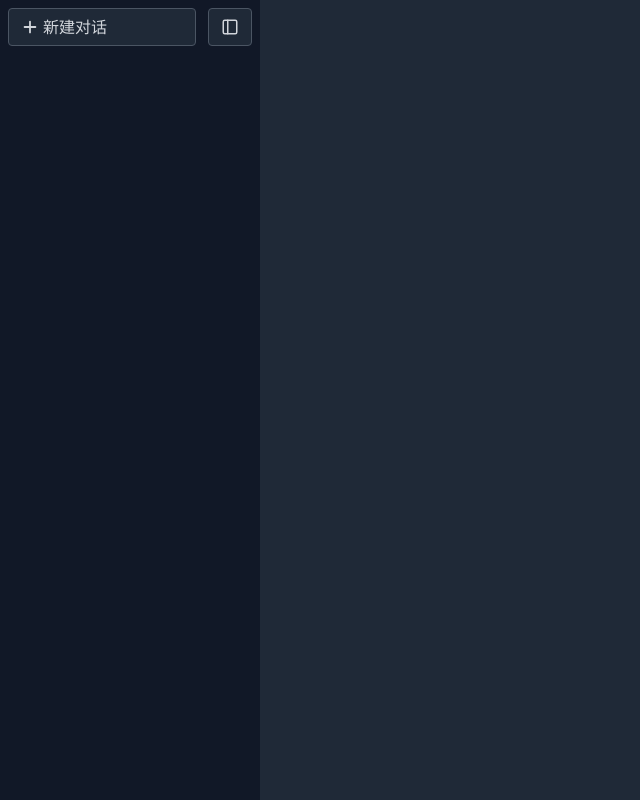
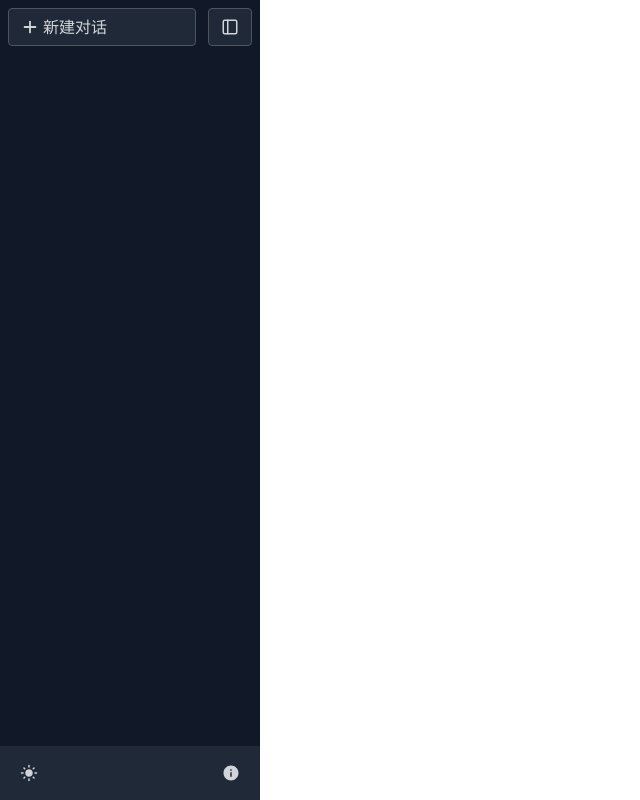
Before and after one commit to Naeko-sauce/chat, a Next.js app: page / in a window 1280 px wide. Shown: the whole page, without its empty margins (0-640 px from the left). Built offline with nearby package versions, Linux system fonts and the light colour scheme.

Commit message:
完成黑白切换

```diff
--- a/app/layout.tsx
+++ b/app/layout.tsx
@@ -17,7 +17,7 @@ export default function RootLayout({
 }>) {
   return (
     <html lang="en">
-      <body className="dark"> <AppContextProvider>{children}</AppContextProvider></body>
+      <body > <AppContextProvider>{children}</AppContextProvider></body>
     </html>
   );
 }
--- a/app/page.tsx
+++ b/app/page.tsx
@@ -1,11 +1,12 @@
 "use client"
 import Navigation from "@/components/home/Navigation";
 import Main from "@/components/home/Main/idex";
+import { useAppContext } from "@/components/AppContext";
 
 export default function Home() {
-
+ const {state:{themeMode}} = useAppContext()
   return (
-    <div className=" h-full flex">
+    <div className={` ${themeMode} h-full flex`} >
 
       <Navigation />
       <Main  />
--- a/components/AppContext.tsx
+++ b/components/AppContext.tsx
@@ -5,6 +5,8 @@ import { Dispatch, ReactNode, SetStateAction, createContext, useMemo, useState,
 // 定义状态的类型
 type State = {
     displayNavigation: boolean;
+    // 控制主题的状态
+    themeMode:"dark" | "light"
 };
 
 // 定义上下文类型
@@ -25,7 +27,7 @@ export default function AppContextProvider({ children }: { children: ReactNode }
 
     console.log("aaa");
 
-    const [state, setState] = useState({ displayNavigation: true });
+    const [state, setState] = useState<State>({ displayNavigation: true,  themeMode:"light"});
 
 
     // 使用 useMemo 缓存上下文值，避免不必要的重新渲染
--- /dev/null
+++ b/components/home/Navigation/Toolbar.tsx
@@ -0,0 +1,20 @@
+import { useAppContext } from "@/components/AppContext"
+import Button from "../../common/button"
+import { MdLightMode,MdDarkMode,MdInfo } from "react-icons/md"
+
+export default function Navigation(){
+    const {setState,state:{themeMode}} = useAppContext()
+    return <div className=" absolute bottom-0 left-0 right-0 bg-gray-800 flex p-2 justify-between">
+    <Button onClick={()=>{
+        setState((v)=>{
+            return {...v,themeMode:themeMode==="light"?"dark":"light"}
+        })
+    }}  icon={themeMode === "dark" ? MdDarkMode : MdLightMode} variant="text"
+
+    />
+    <Button icon={MdInfo} variant="text" onClick={()=>{
+
+    }}  />
+    </div>
+
+}
--- a/components/home/Navigation/index.tsx
+++ b/components/home/Navigation/index.tsx
@@ -1,15 +1,16 @@
 "use client"
 import { useAppContext } from "@/components/AppContext";
 import Menubar from "./Menubar";
-
+import Toolbar from './Toolbar'
 export default function Navigation() {
 
     const { state: { displayNavigation } } = useAppContext();
 
 
     return (
-        <nav className={`${displayNavigation ?"" :"hidden"} dark relative h-full w-[260px] bg-gray-900 text-gray-300 p-2`}>
+        <nav className={`${displayNavigation ?"" :"hidden"}  dark relative h-full w-[260px] bg-gray-900 text-gray-300 p-2`}>
             {displayNavigation && <Menubar />}
+            <Toolbar />
         </nav>
     );
 }
```
